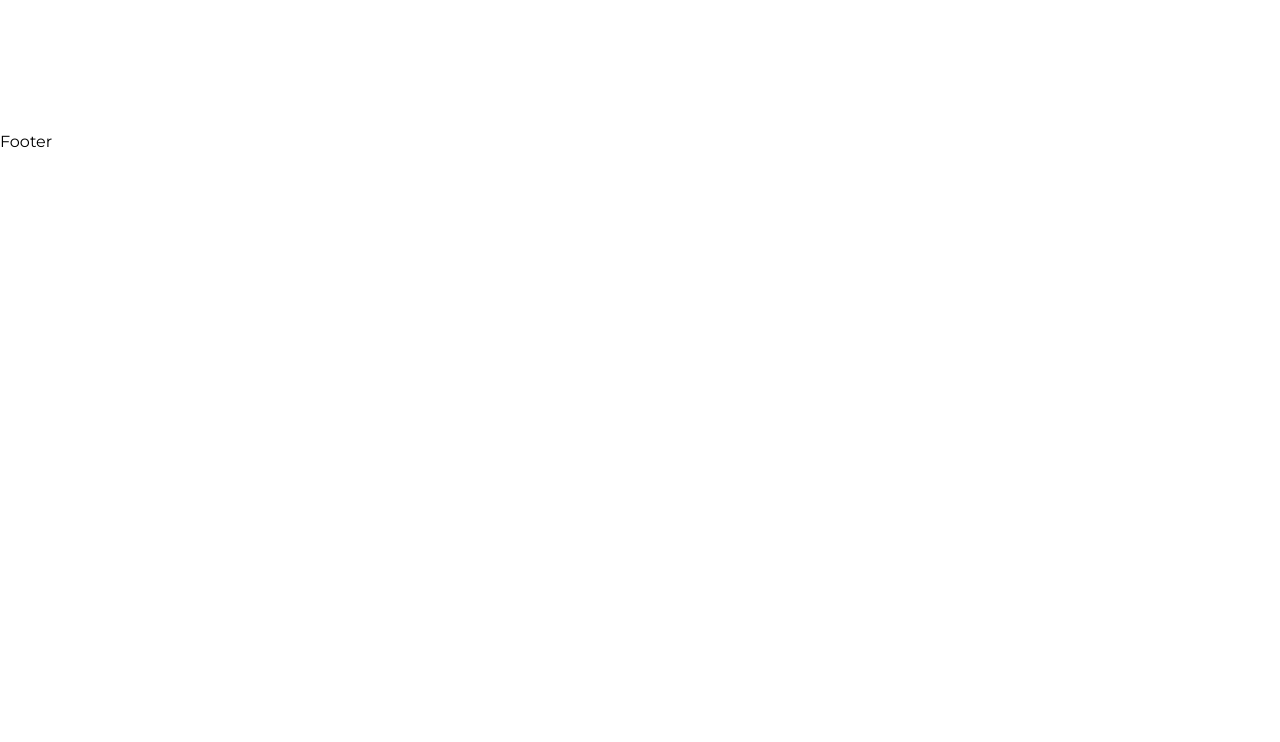
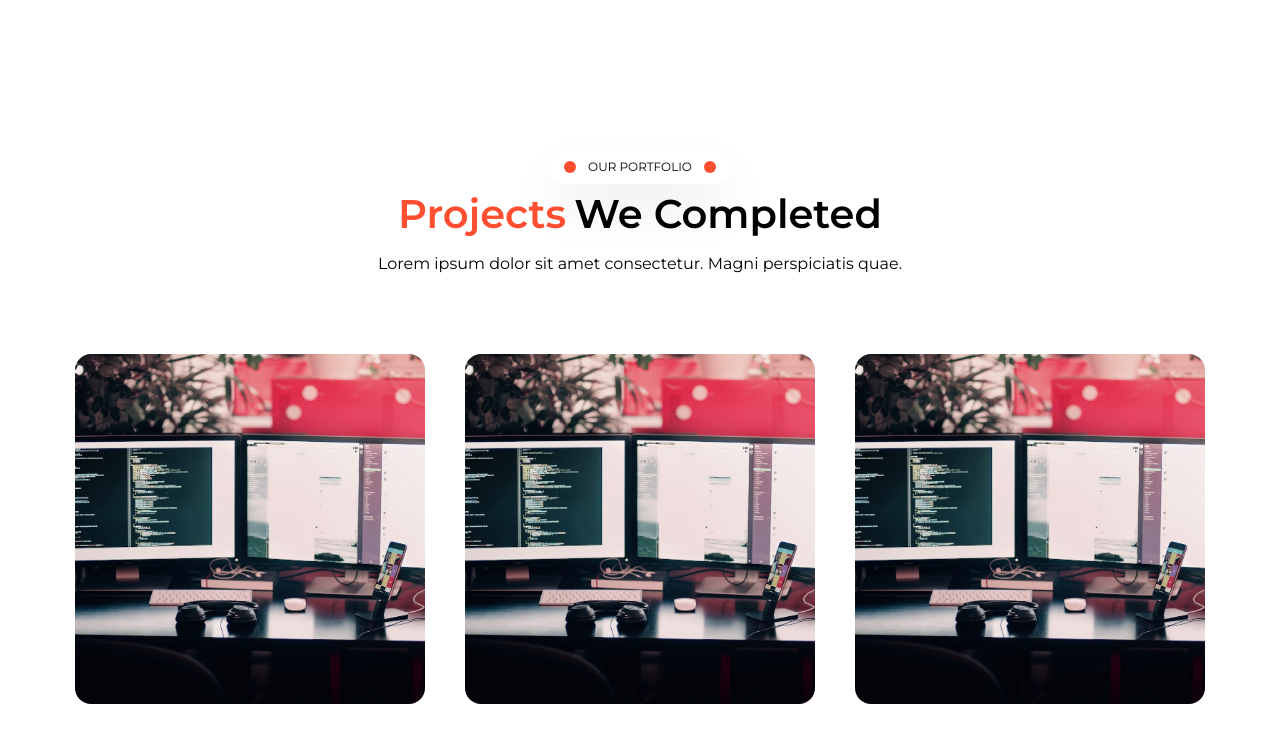
Before and after one commit to ranselorm/biz, a Next.js app: page / in a window 1280 px wide. Shown: the part 2340-3082 px from the top of the page. Before the commit the page ends 2494 px from the top, so only its background shows below. Built offline with nearby package versions, Linux system fonts and the light colour scheme.

Commit message:
Add Portfolio Section

```diff
--- a/app/page.jsx
+++ b/app/page.jsx
@@ -3,6 +3,7 @@ import Consult from "@/components/Consult";
 import Services from "@/components/Services";
 import About from "@/components/About";
 import Button from "@/components/Button";
+import Portfolio from "@/components/Portfolio";
 
 export default function Home() {
   return (
@@ -40,6 +41,7 @@ export default function Home() {
       <Services />
       <Consult />
       <About />
+      <Portfolio />
     </main>
   );
 }
--- a/components/About.jsx
+++ b/components/About.jsx
@@ -14,7 +14,7 @@ const About = () => {
             <Image src="/dev.jpg" alt="" fill className="object-cover" />
           </div>
           <article className="lg:w-2/4 px-4 flex flex-col items-start justify-center pl-8">
-            <Button text="ABOUT US" className="hidden lg:flex shadow-2xl" />
+            <Button text="ABOUT US" styles="mx-auto lg:mx-0" />
             <h2 className="my-[20px] text-3xl font-bold text-center lg:text-left">
               <span className="mr-1 text-[#ff4f30]">Welcome</span>To [Company
               Name]
--- a/components/Button.jsx
+++ b/components/Button.jsx
@@ -1,8 +1,10 @@
 import React from "react";
 
-const Button = ({ text }) => {
+const Button = ({ text, styles }) => {
   return (
-    <button className="text-[12px] bg-white px-4 py-2 rounded-full flex items-center gap-x-3 text-black shadow-2xl">
+    <button
+      className={`${styles} text-[12px] bg-white px-4 py-2 rounded-full flex items-center gap-x-3 text-black shadow-2xl`}
+    >
       <div className="w-[12px] h-[12px] bg-[#ff4f30] rounded-full" />
       {text}
       <div className="w-[12px] h-[12px] bg-[#ff4f30] rounded-full" />
--- /dev/null
+++ b/components/Portfolio.jsx
@@ -0,0 +1,64 @@
+import React from "react";
+import Button from "./Button";
+import Image from "next/image";
+
+const portfolio = [
+  {
+    name: "Test Project",
+    image: "/web.jpg",
+  },
+  {
+    name: "Test Project",
+    image: "/web.jpg",
+  },
+  {
+    name: "Test Project",
+    image: "/web.jpg",
+  },
+  {
+    name: "Test Project",
+    image: "/web.jpg",
+  },
+  {
+    name: "Test Project",
+    image: "/web.jpg",
+  },
+  {
+    name: "Test Project",
+    image: "/web.jpg",
+  },
+];
+
+const Portfolio = () => {
+  return (
+    <section className="h-full py-[20px]">
+      <div>
+        <div className="text-center">
+          <Button text="OUR PORTFOLIO" styles="mx-auto" />
+          <div className="px-10">
+            <h2 className="text-[40px] font-semibold">
+              <span className="text-[#ff4f30] mr-2">Projects</span>We Completed
+            </h2>
+            <p className="text-center py-2">
+              Lorem ipsum dolor sit amet consectetur. Magni perspiciatis quae.
+            </p>
+          </div>
+        </div>
+        <main className="w-full mt-[70px]">
+          <div className="container mx-auto flex items-center justify-center px-[20px] flex-wrap gap-10">
+            {portfolio.map((port, index) => (
+              <div
+                className="relative w-[350px] h-[350px] rounded-2xl overflow-hidden"
+                key={index}
+              >
+                <Image src={port.image} alt="" fill className="object-cover" />
+              </div>
+            ))}
+          </div>
+        </main>
+      </div>
+    </section>
+  );
+};
+
+export default Portfolio;
```
